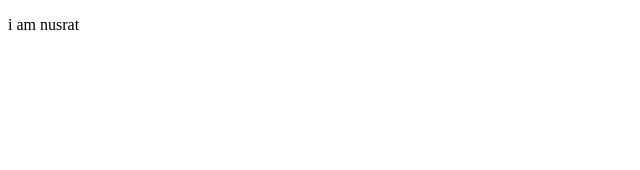
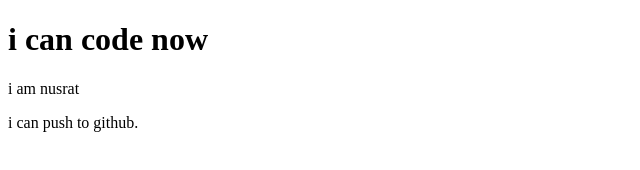
Before and after one commit to nusratjahan10/my-first-repo, a plain HTML site: page index.html in a window 1280 px wide. Shown: the whole page, without its empty margins (0-640 px from the left). Drawn offline with Linux system fonts and the light colour scheme.

Commit message:
add more paragraph

```diff
--- a/index.html
+++ b/index.html
@@ -6,6 +6,10 @@
     <title>My first repo</title>
 </head>
 <body>
+    <h1>i can code now</h1>
     <p>i am nusrat</p>
+    <p>i can push to github.</p>
+
+
 </body>
 </html>
```
